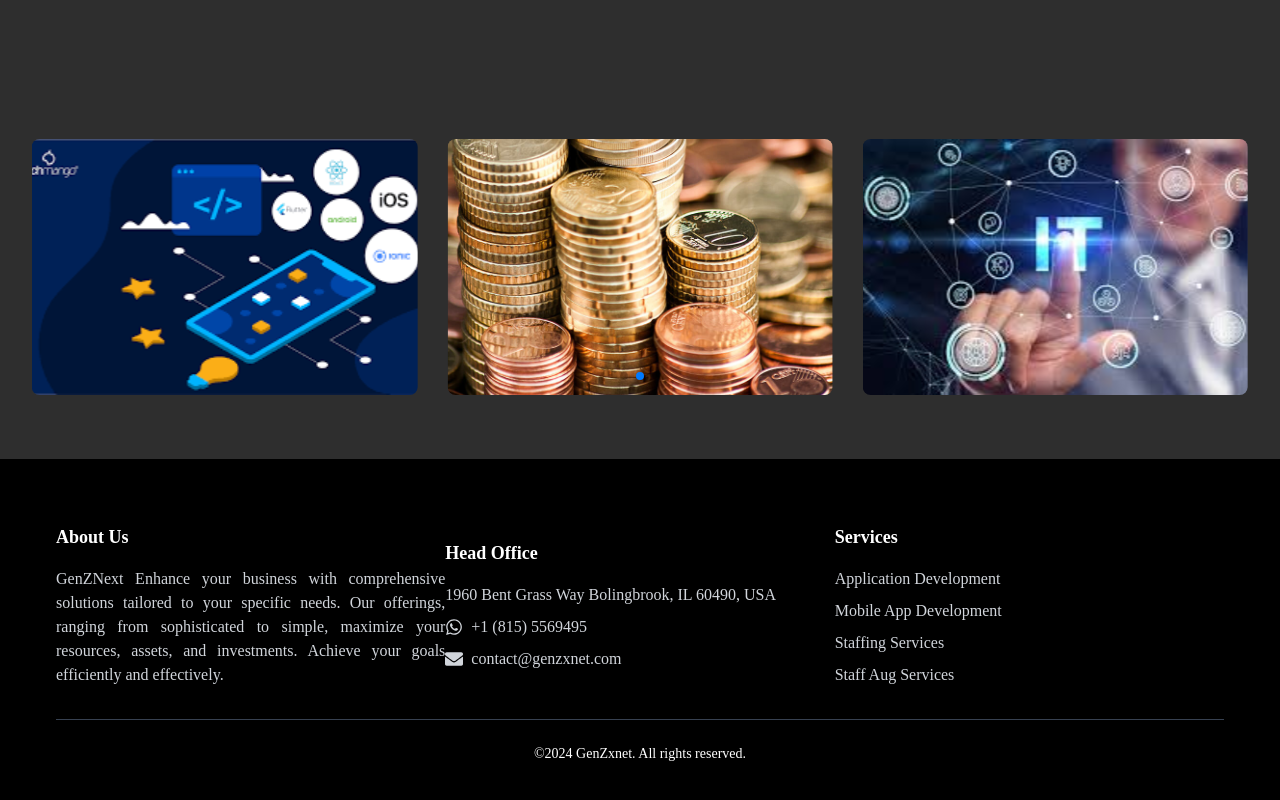
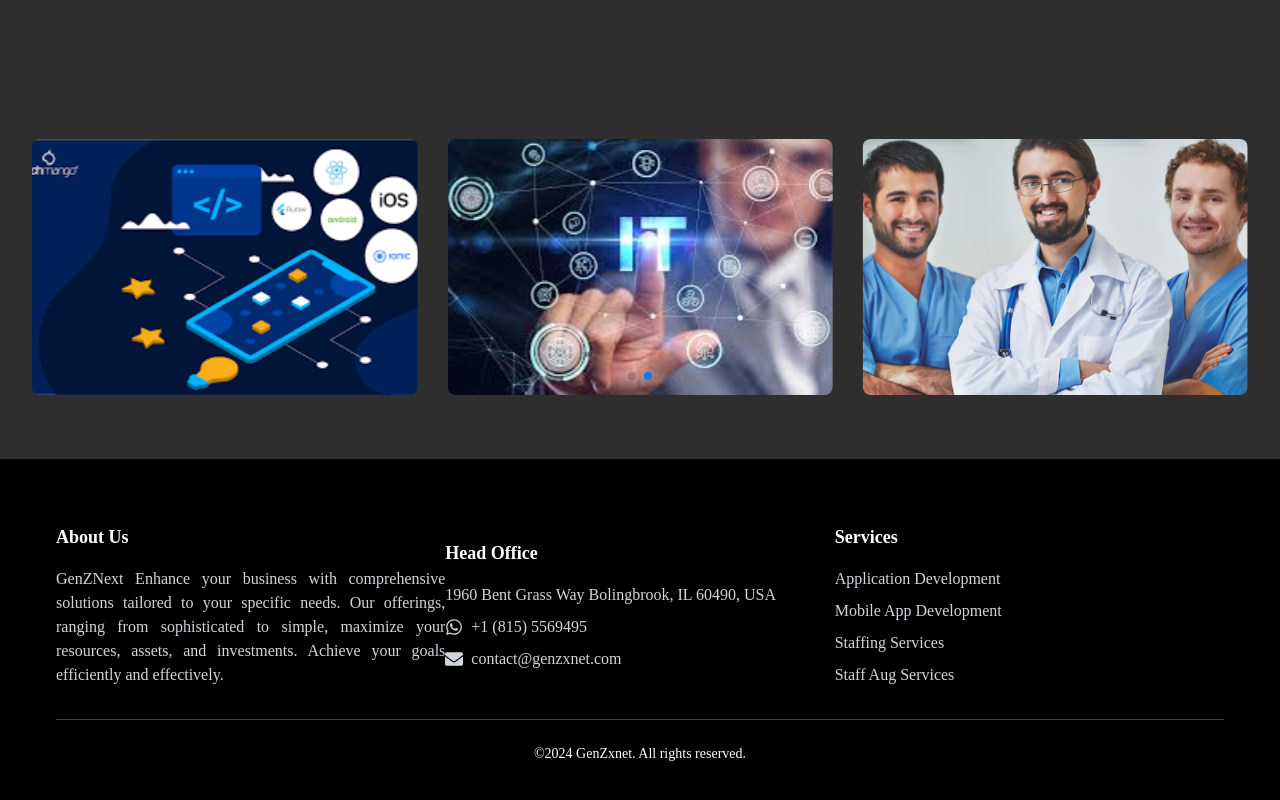
Before and after one commit to nitin-suryapally/GenZXnet, a Next.js app: page / in a window 1280 px wide. Shown: the part 1998-2798 px from the top of the page. Built offline with nearby package versions, Linux system fonts and the light colour scheme.

Commit message:
(feat): removed financial conditions

```diff
--- a/app/_components/career/LinkedInCTA.tsx
+++ b/app/_components/career/LinkedInCTA.tsx
@@ -13,7 +13,7 @@ const LinkedInCTA = () => {
           {/* Right Section - LinkedIn Button */}
           <div className="flex justify-center md:justify-end">
             <a
-              href="https://www.linkedin.com" // Replace with your LinkedIn URL
+              href="https://www.linkedin.com/company/genzxnet-consulting-services/about/" // Replace with your LinkedIn URL
               target="_blank"
               rel="noopener noreferrer"
               className="bg-orange-500 text-white font-bold py-2 px-4 rounded-full flex items-center gap-2 hover:bg-orange-600 transition duration-300"
--- a/app/_components/service/Services.tsx
+++ b/app/_components/service/Services.tsx
@@ -33,15 +33,15 @@ const services: Service[] = [
       "Creating seamless and user-friendly mobile experiences for your business. From design to deployment, we craft mobile apps that resonate with your audience and achieve your goals.",
     image: "/Mobile-App-Development.svg",
   },
-  {
-    id: 3,
-    title: "Financial Services",
-    overview:
-      "Comprehensive financial solutions designed to streamline business operations and optimize financial performance. We integrate strategic planning and cutting-edge tools to achieve exceptional results.",
-    description:
-      "Comprehensive financial strategies to enhance your business growth. Our services focus on improving efficiency, managing risks, and driving profitability.",
-    image: "/Financial-Services.jpg",
-  },
+  // {
+  //   id: 3,
+  //   title: "Financial Services",
+  //   overview:
+  //     "Comprehensive financial solutions designed to streamline business operations and optimize financial performance. We integrate strategic planning and cutting-edge tools to achieve exceptional results.",
+  //   description:
+  //     "Comprehensive financial strategies to enhance your business growth. Our services focus on improving efficiency, managing risks, and driving profitability.",
+  //   image: "/Financial-Services.jpg",
+  // },
   {
     id: 4,
     title: "IT Consulting",
--- a/constant/index.tsx
+++ b/constant/index.tsx
@@ -19,7 +19,7 @@ export const navItems: NavItem[] = [
     subItems: [
       { title: "Application Development", href: "/service/application-development" },
       { title: "Mobile App Development", href: "/service/mobile-app-development" },
-      { title: "Financial Services", href: "/service/financial-services" },
+      // { title: "Financial Services", href: "/service/financial-services" },
       { title: "It Consulting", href: "/service/it-consulting" },
       { title: "Staffing Services", href: "/service/staffing-services" },
     ],
@@ -84,12 +84,12 @@ export const services: Service[] = [
     description: "Creating seamless and user-friendly mobile experiences for your business.",
     image: "/Mobile-App-Development.svg",
   },
-  {
-    id: 3,
-    title: "Financial Services",
-    description: "Comprehensive financial strategies to enhance your business growth.",
-    image: "/Financial-Services.jpg",
-  },
+  // {
+  //   id: 3,
+  //   title: "Financial Services",
+  //   description: "Comprehensive financial strategies to enhance your business growth.",
+  //   image: "/Financial-Services.jpg",
+  // },
   {
     id: 4,
     title: "IT Consulting",
```
